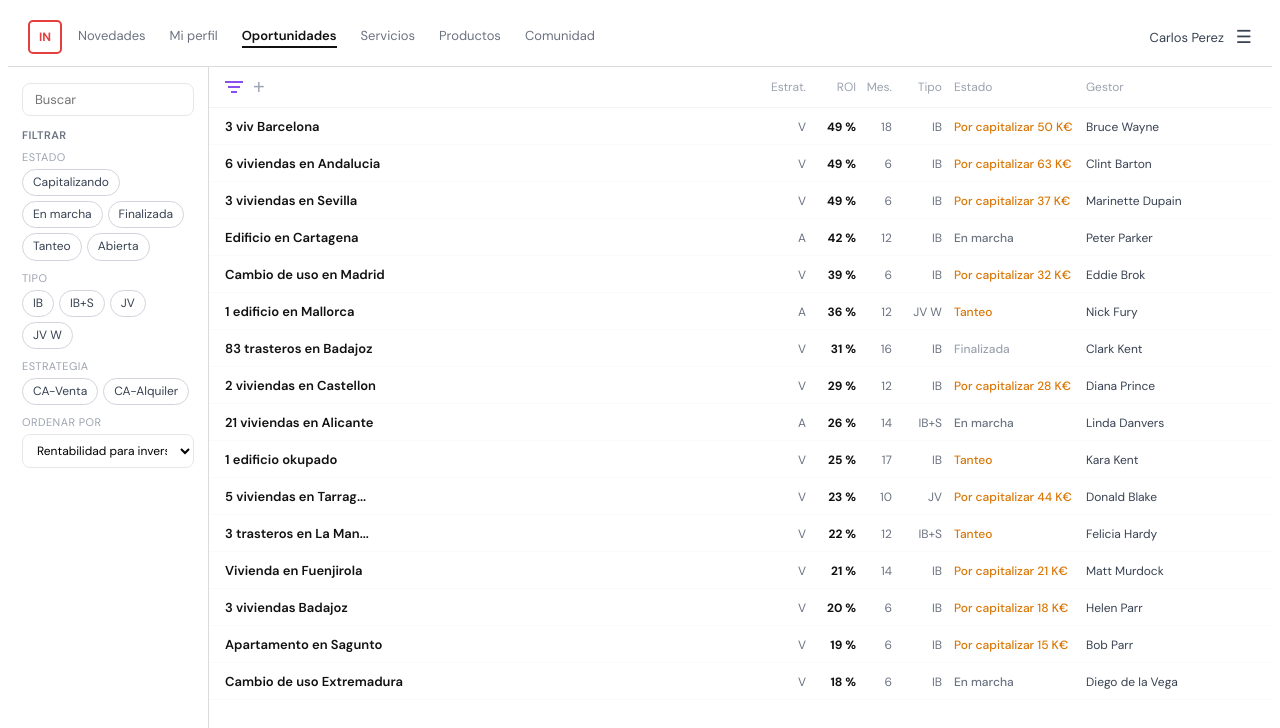
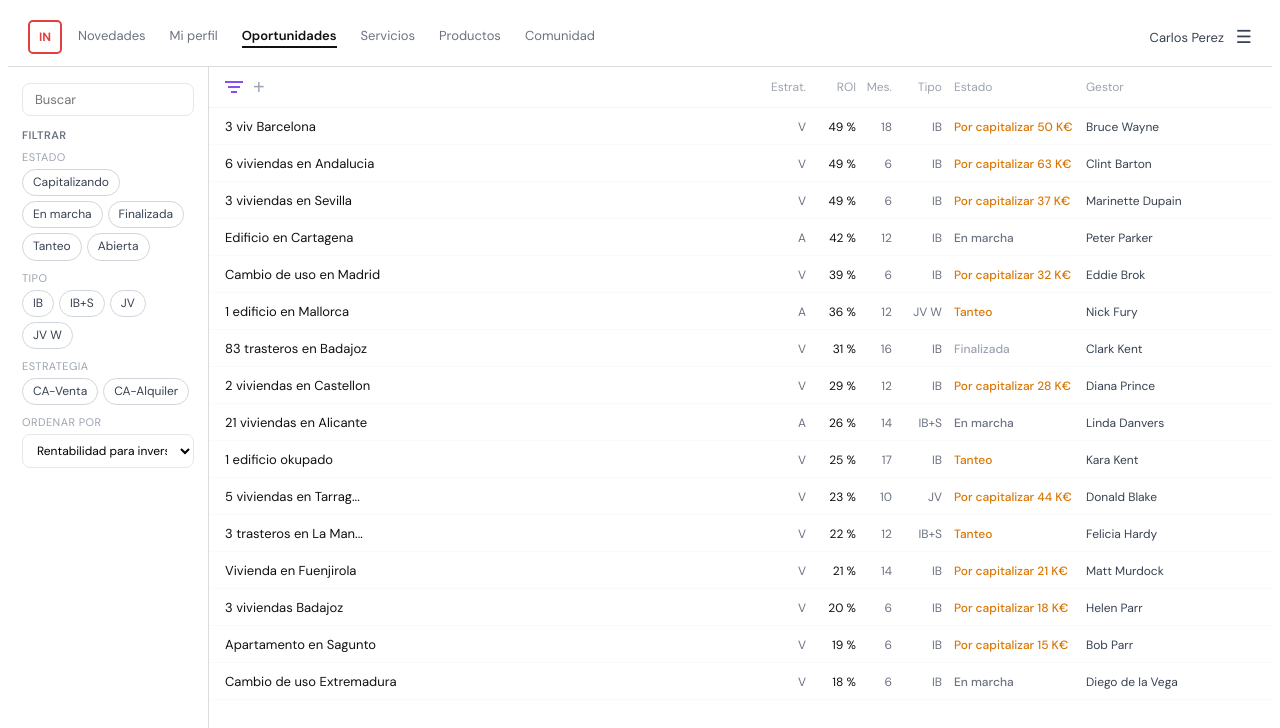
Before and after one commit to carlosperez-glitch/in-oportunidades, a React (Vite) app: page / in a window 1280 px wide. Shown: the top 728 px of the page. Built offline with nearby package versions, Linux system fonts and the light colour scheme.

Commit message:
style: título y ROI sin negrita en la lista

```diff
--- a/src/components/Lista.jsx
+++ b/src/components/Lista.jsx
@@ -71,13 +71,13 @@ export default function Lista({ filtradas, selected, setSelected, isDesktop, tot
             }}
           >
             <div style={{ flex: 1, minWidth: 0 }}>
-              <div style={{ fontSize: 13, fontWeight: 600, color: "#111", whiteSpace: "nowrap", overflow: "hidden", textOverflow: "ellipsis" }}>
+              <div style={{ fontSize: 13, fontWeight: 400, color: "#111", whiteSpace: "nowrap", overflow: "hidden", textOverflow: "ellipsis" }}>
                 {op.titulo}
               </div>
             </div>
             <div style={{ display: "flex", alignItems: "center", flexShrink: 0 }}>
               <span style={{ width: 46, textAlign: "right", fontSize: 12, color: "#6b7280" }}>{op.estrategia}</span>
-              <span style={{ width: 50, textAlign: "right", fontSize: 12, fontWeight: 700, color: "#111" }}>{op.roi} %</span>
+              <span style={{ width: 50, textAlign: "right", fontSize: 12, fontWeight: 400, color: "#111" }}>{op.roi} %</span>
               <span style={{ width: 36, textAlign: "right", fontSize: 12, color: "#6b7280" }}>{op.meses}</span>
               <span style={{ width: 50, textAlign: "right", fontSize: 12, color: "#6b7280" }}>{op.tipo}</span>
               {isDesktop && (
```
